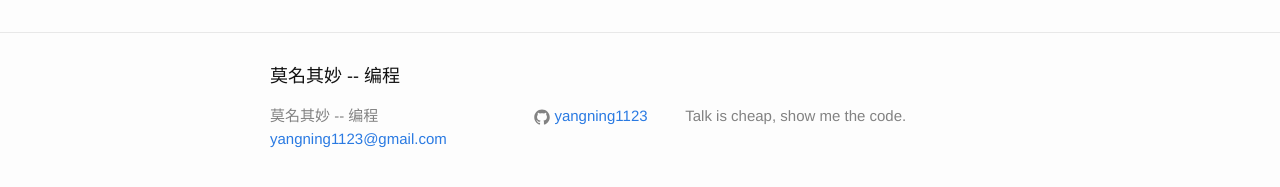
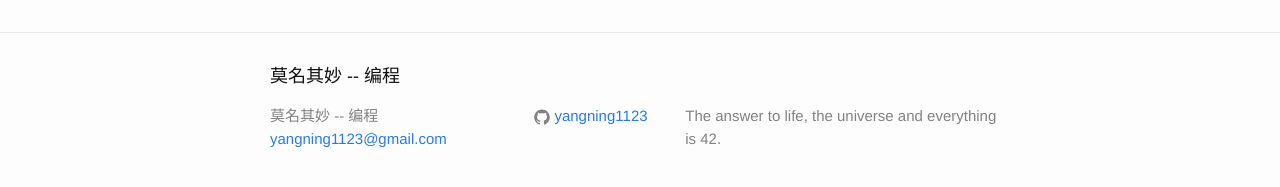
Before and after one commit to yangning1123/yangning1123.github.io, a Jekyll site: the page built from about.md, in a window 1280 px wide. Shown: the part 318-505 px from the top of the page. Built offline with Jekyll 4.4.1, drawn with Linux system fonts in a browser that asks for light colours.

Commit message:
个人主页设置

```diff
--- a/_config.yml
+++ b/_config.yml
@@ -9,7 +9,7 @@
 title: 莫名其妙 -- 编程
 email: yangning1123@gmail.com
 description: > # this means to ignore newlines until "baseurl:"
-  Talk is cheap, show me the code.
+  The answer to life, the universe and everything is 42.
 baseurl: "" # the subpath of your site, e.g. /blog
 url: "http://yourdomain.com" # the base hostname & protocol for your site
 github_username:  yangning1123
```
